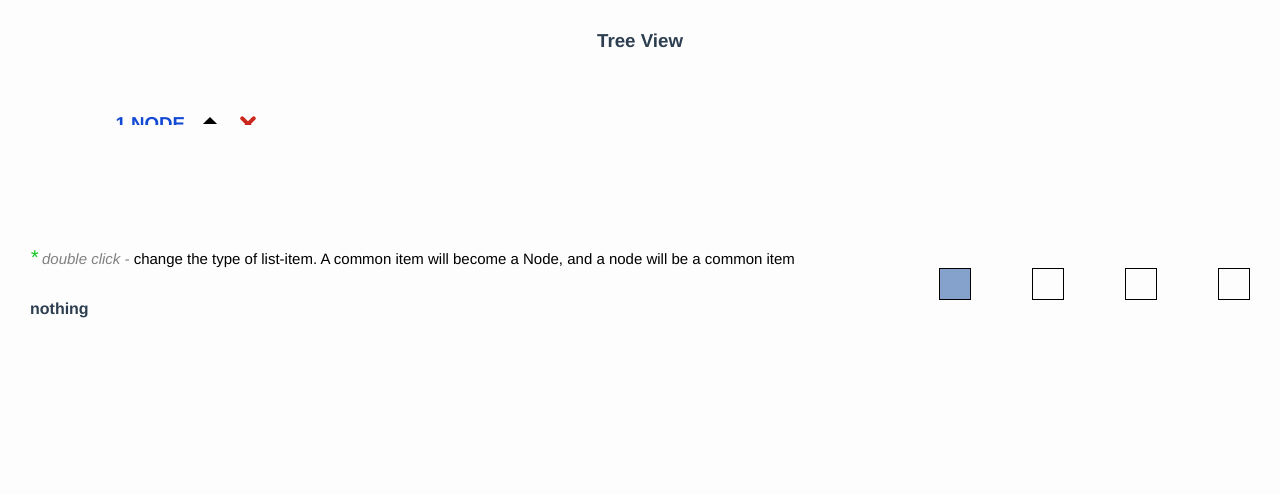
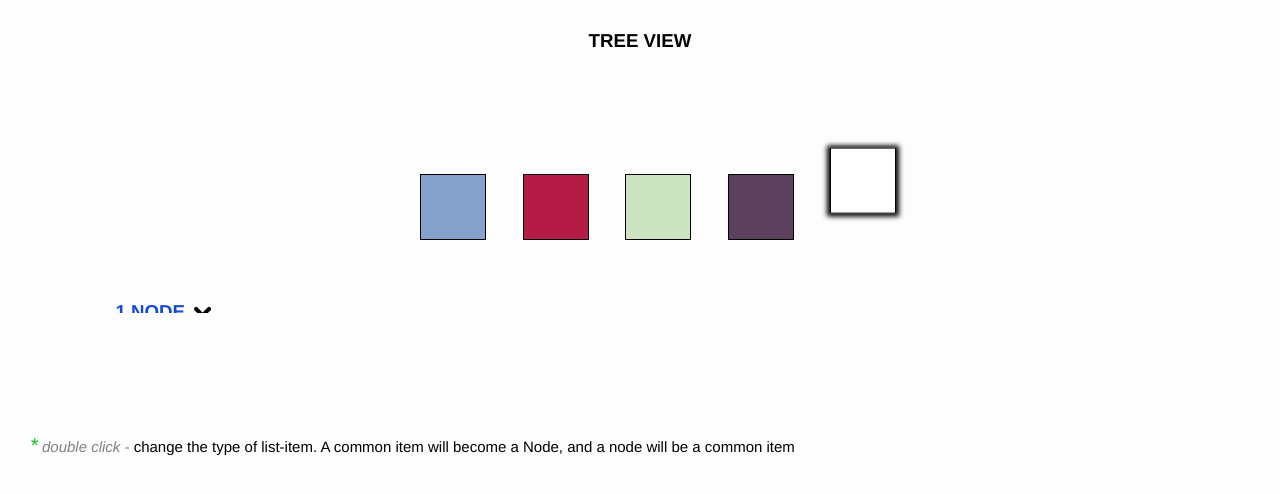
Before and after one commit to juicyvveb/Tree, a Vue app: page / in a window 1280 px wide. Shown: the top 494 px of the page. Built offline with nearby package versions, Linux system fonts and the light colour scheme.

Commit message:
utils for thems  ended

```diff
--- a/src/App.vue
+++ b/src/App.vue
@@ -1,10 +1,13 @@
 <template>
-    <h3>Tree View</h3>
-    <ul :class="{list: 1, 'list__open': open}" >
-      <Item :model="item"
-      @click="open = !open"
-      :parentNum="`${i+1}`" v-for="(item,i) in tree" :key="i"
-      :style="selectedThem || {}"/>
+    <h3 class="title" :style="{color: style?.addColor}">Tree View</h3>
+    <Them @changeThem="select"/>
+    <ul class="list" >
+      <Item
+        :model="item"
+        :parentNum="`${i+1}`" v-for="(item,i) in tree" :key="i"
+        :style="selectedThem || {}"
+        class="item__first"
+      />
     </ul>
     <div class="info">
       <div class="info-item">
@@ -12,8 +15,6 @@
         <p :style="{color: style?.subColor}">change the type of list-item. A common item will become a Node, and a node will be a common item</p>
       </div>
     </div>
-    <Them @changeThem="select"/>
-    <h4>{{selectedThem || 'nothing'}}</h4>
 </template>
 
 <script>
@@ -76,7 +77,6 @@ export default {
   data(){
     return {
       tree,
-      open: false,
       selectedThem: '',
     }
   },
@@ -114,31 +114,29 @@ export default {
   -webkit-font-smoothing: antialiased;
   -moz-osx-font-smoothing: grayscale;
   text-align: center;
-  color: #2c3e50;
-
-  h3 {
+  position: relative;
+  .title {
     text-align: center;
+    text-transform: uppercase;
   }
-}
-body{
-  background: $bg;
-  margin: 0;
-  padding: 30px;
-}
-
-.info {
+  .list{
+    margin-top: auto;
+  }
+  .info {
   margin-top: 10%;
   &-item{
-    span {
+    span, p {
       @include text(15px, 500, gray);
       font-style: italic;
       span{
         @include text(20px, 500, $green);
       }
     }
-    p{
-      @include text(15px, 500, black);
-      display: inline;
+      p{
+        color: black;
+        font-style: normal;
+        display: inline;
+      }
     }
   }
 }
@@ -146,5 +144,12 @@ body{
 
 
 
+body{
+  background: $bg;
+  margin: 0;
+  padding: 30px;
+}
+
+
 
 </style>
--- a/src/assets/js/utils.js
+++ b/src/assets/js/utils.js
@@ -6,6 +6,33 @@ let themes = {
       subColor: '#fdffea',
       delColor: '#e94b2c',
       addColor: '#d3eafa'
+    },
+    cherry: {
+      name: 'cherry',
+      bgColor: '#b41b47',
+      nodeColor: '#fdf98d',
+      subColor: '#f9e7e3',
+      delColor: '#fdf98d',
+      addColor: '#fd8da5'
+    },
+    peace: {
+      name: 'cherry',
+      bgColor: '#cce4c2',
+      nodeColor: '#4e2859',
+      subColor: '#bd3d9a',
+      delColor: '#765b7e',
+      addColor: '#96b9b3'
+    },
+    delicately: {
+      name: 'delicately',
+      bgColor: '#5d405c',
+      nodeColor: '#d6a2ae',
+      subColor: '#f0c483',
+      delColor: '#ab767c',
+      addColor: '#ab767c'
+    },
+    default: {
+
     }
 }
 
--- a/src/components/Them.vue
+++ b/src/components/Them.vue
@@ -9,8 +9,8 @@
       >
       <label
         :for="them"
-        :class="{label: 1, 'label__active': select == them}"
-        :style="{backgroundColor: utils[them]?.bgColor}"><span>{{them}}</span></label>
+        :class="{label: 1, 'label__active': select == them, 'label__default': them=='default'}"
+        :style="{backgroundColor: themes[them]?.bgColor}"><span>{{them}}</span></label>
     </div>
   </div>
 
@@ -22,19 +22,18 @@ import {themes} from '../assets/js/utils';
 export default {
   data(){
     return {
-      thems: 'rhythm frigid peace marinette',
-      select: '',
-      utils: themes
+      select: 'default',
+      themes: themes
     }
   },
   watch: {
     select(nw){
-      this.$emit('changeThem', this.utils[nw])
+      this.$emit('changeThem', themes[nw])
     }
   },
   computed: {
     themsArr(){
-      return this.thems.split(' ');
+      return Object.keys(themes);
     }
   }
 }
@@ -45,9 +44,10 @@ export default {
 
 .thems {
   @include flexCenter;
-  justify-content: flex-end;
+  align-items: stretch;
+  margin-top: 10%;
   &-item{
-    margin-left: 5%;
+    margin-left: 3%;
     input{
       display: none;
     }
@@ -58,11 +58,16 @@ export default {
           box-shadow: 0px 0px 5px 3px;
         }
       }
+      &__default{
+        &:before{
+          background-color: white !important;
+        }
+      }
       &:before {
         content: '';
         display: block;
-        width: 30px;
-        height: 30px;
+        min-width: 5vw;
+        min-height: 5vw;
         border: 1px solid black;
         background-color: inherit;
         transition: all .3s ease-in-out;
--- a/src/components/TreeItem.vue
+++ b/src/components/TreeItem.vue
@@ -1,7 +1,8 @@
 <template>
-    <Transition name="fade">
     <li v-show="display" :class="{item:1, 'item__open': isOpen}">
+
       <div class="item-head">
+
         <h3
         @click="clickListen()"
         :class="{'item-title__list': isList, 'item-title': 1}"
@@ -9,21 +10,20 @@
         >
           {{parentNum}} {{isList ? model.name || 'Node' : model.name || 'item'}}
         </h3>
-        <span
-          :class="{marker: 1, 'marker__open': isOpen}"
-          v-if="isList"
-          :style="{background: style.bgColor ? `linear-gradient(to bottom left, black 50%, ${style.bgColor} 50%)` : g}"></span>
+
+        <button :class="{'item-button': 1, 'item-button__open': isOpen, 'item-button__marker': 1}"  v-if="isList">
+          <span></span>
+        </button>
+
         <button
           class="item-button item-button__del"
-        @click="$emit('remove'), display = false"
-
-        >
+          @click="$emit('remove'), display = false">
           <span :style="{backgroundColor: style?.delColor}"></span>
         </button>
       </div>
         <Transition name="appear">
-          <ul v-show="isOpen && isList" :class="{'item-list': 1}">
-          <TransitionGroup  name="list" >
+          <ul v-show="isOpen && isList" class='item-list'>
+            <TransitionGroup  name="list">
               <TreeItem v-for="(child, i) in model.children"
                 :key="child"
                 :parentNum="`${parentNum}.${i+1}`"
@@ -37,7 +37,6 @@
         </Transition>
       <Form v-if="form" @createStuff="createStuff" @close="form = false"/>
     </li>
-  </Transition>
 </template>
 
 <script>
@@ -58,22 +57,11 @@ export default {
       click1: 0,
       click2: 0,
       form: false,
-      name: '',
     }
   },
   computed:{
       isList(){
         return this.model.children
-    },
-    background(){
-      function getRandom(min, max) {
-        min = Math.ceil(min);
-        max = Math.floor(max);
-        return Math.floor(Math.random() * (max - min)) + min;
-      }
-      return `rgba(${getRandom(1,250)}, ${getRandom(1,350)}, ${getRandom(1,350)}, 0.8)`
-
-
       }
     },
   methods: {
@@ -89,7 +77,6 @@ export default {
       if(!this.isList){
         this.core.children = [];
         this.isOpen = this.form = false;
-        console.log('change')
       }else{
         this.core.children = null
       }
@@ -100,7 +87,6 @@ export default {
         setTimeout(() => {
           if(!this.click2){
             this.isOpen = !this.isOpen
-            console.log('open');
             this.click1 = 0;
           }
         }, 200)
@@ -132,6 +118,11 @@ export default {
     width: 100%;
     padding: 3% 0 3% 7%;
     position: relative;
+    &__first{
+      & > .item-head > .item-button__del{
+        display: none;
+      }
+    }
     &-head{
       display: flex;
       align-items: center;
@@ -144,20 +135,7 @@ export default {
         text-transform: uppercase;
         }
       }
-      .marker{
-          width: 10px;
-          height: 10px;
-          background: linear-gradient(to bottom left, black 50%, $bg 50%);
-          display: block;
-          margin-left: 20px;
-          transform:rotate(-45deg);
-          position: relative;
-          align-self: center;
-          transition: all .3 ease-in-out;
-        &__open{
-          transform: rotate(135deg);
-        }
-      }
+
     }
 
     &-button {
@@ -173,7 +151,7 @@ export default {
         display: block;
         // margin: auto;
         width: 80%;
-        height: 15%;
+        height: 16%;
         background: $red;
         transform: rotate(45deg);
         position: absolute;
@@ -184,10 +162,37 @@ export default {
           height: 100%;
           position: absolute;
           top:0;
-          left: 0;
+          // left: 0;
           transform: rotate(-90deg);
           background: inherit;
           border-radius: inherit;
+        }
+      }
+      &__marker{
+        margin-left: 5px;
+        span{
+          width:50%;
+          position: relative;
+          transform: translateX(-25%) rotate(45deg);
+          transition: all .3s ease-in-out;
+          background: black;
+          &:before{
+            top: 100%;
+            left: 0;
+            transform-origin: 105% 0% 0;
+            transform: rotate(90deg);
+            transition: all .3s ease-in-out;
+          }
+        }
+      }
+      &__open {
+        span {
+          transform: rotate(0);
+          &:before{
+            transform-origin: -20% 0% 0;
+            transform: rotate(0);
+            top: 0;
+          }
         }
       }
     }
```
Lines whose indentation alone changed are shown as unchanged.
